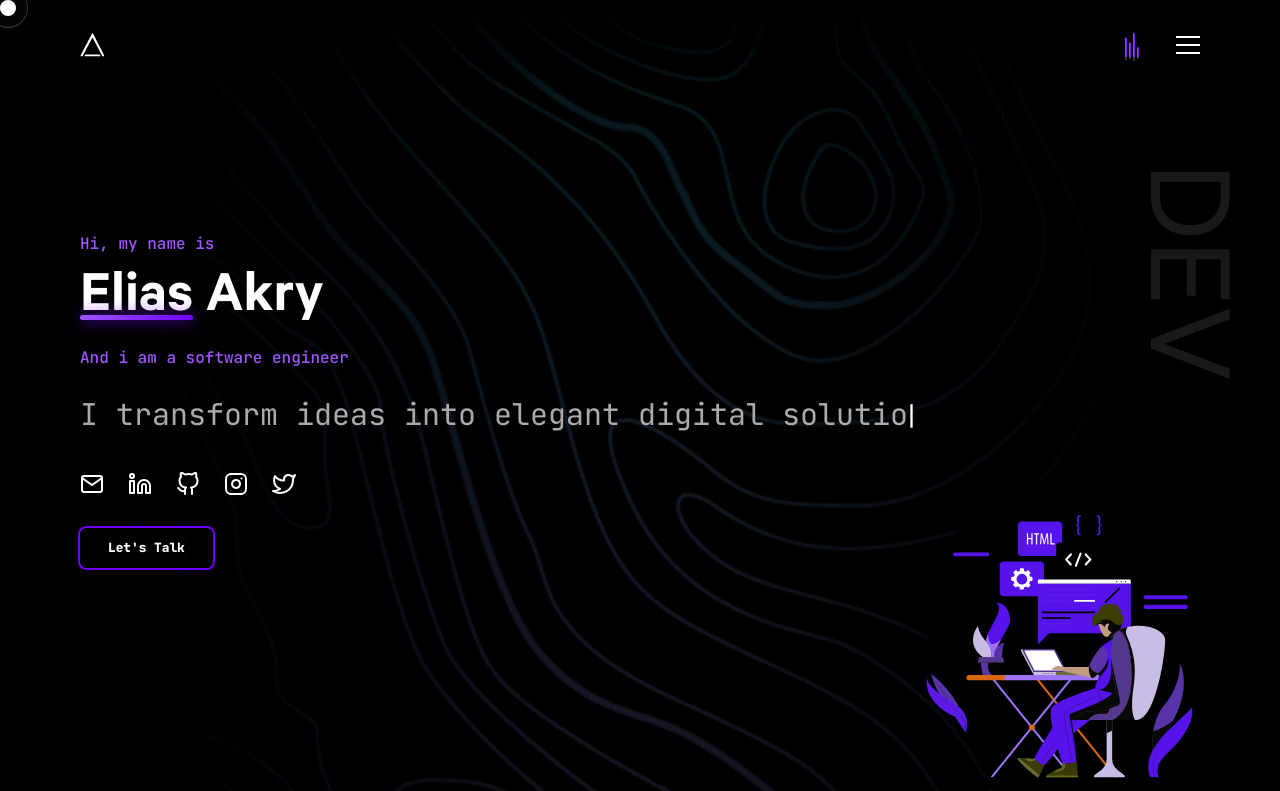
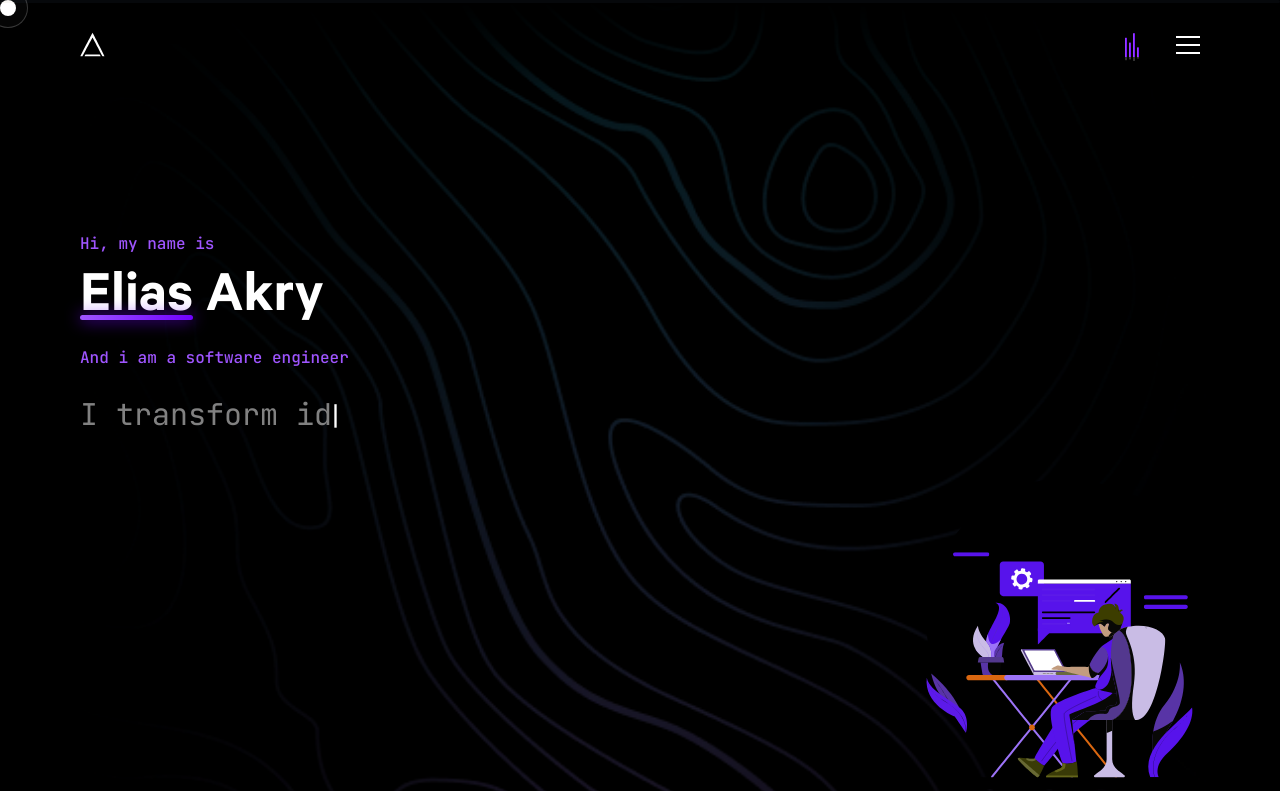
Before and after one commit to eliasluimeme/myfolio, a Next.js app: page / in a window 1280 px wide. Shown: the top 791 px of the page. Built offline with nearby package versions, Linux system fonts and the light colour scheme; no server answers; what bad-words would draw is missing.

Commit message:
loading timer

```diff
--- a/pages/index.js
+++ b/pages/index.js
@@ -32,7 +32,7 @@ export default function Home() {
   useEffect(() => {
     setTimeout(() => {
       setIsLoading(false);
-    }, 2600);
+    }, 5600);
 
     displayFancyLogs();
   }, []);
--- a/tailwind.config.js
+++ b/tailwind.config.js
@@ -60,5 +60,5 @@ module.exports = {
       },
     },
   },
-  plugins: [],
+  plugins: [require("daisyui")],
 };
```
Also changed, not shown: 1 other file (tests, documents, lock files or other folders).
